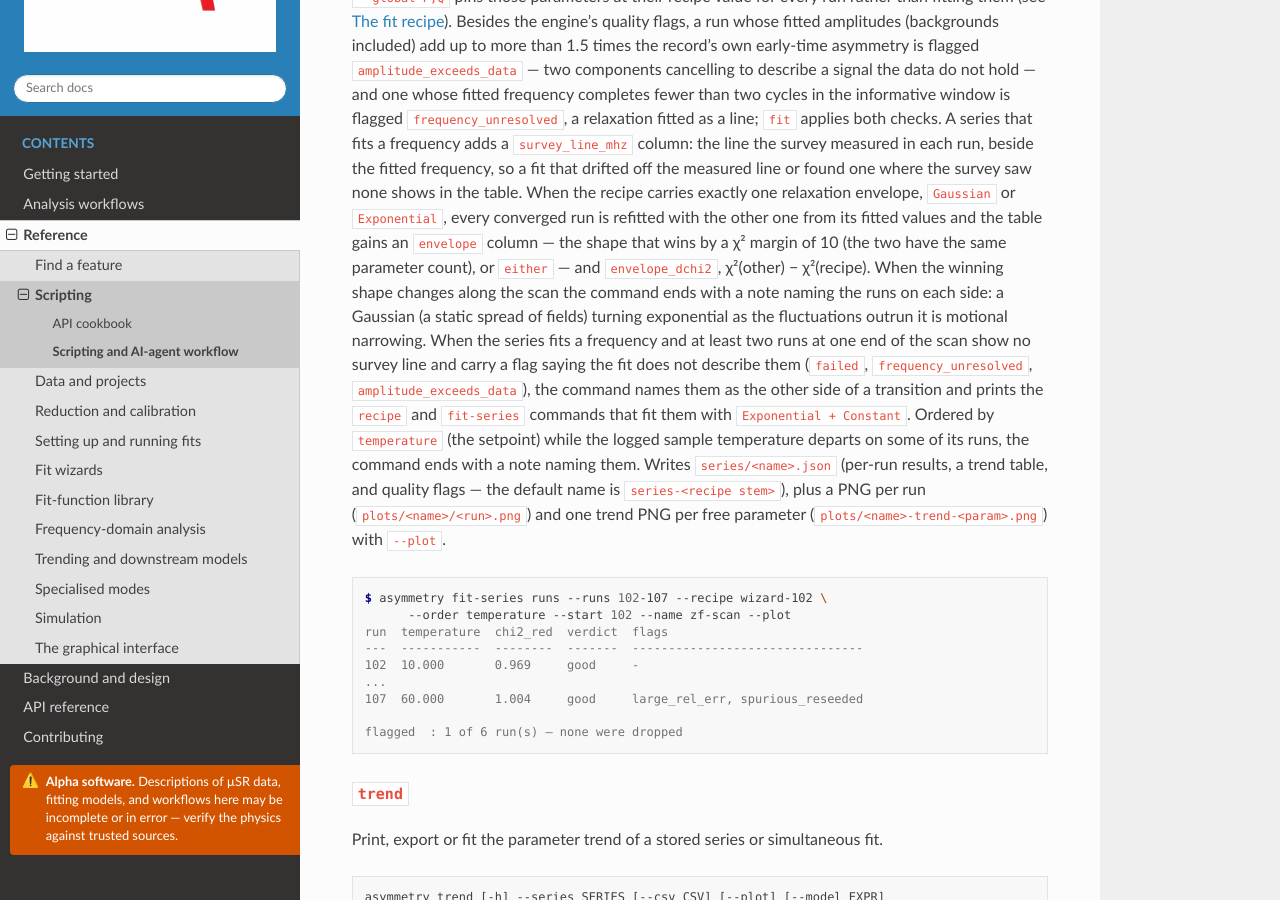
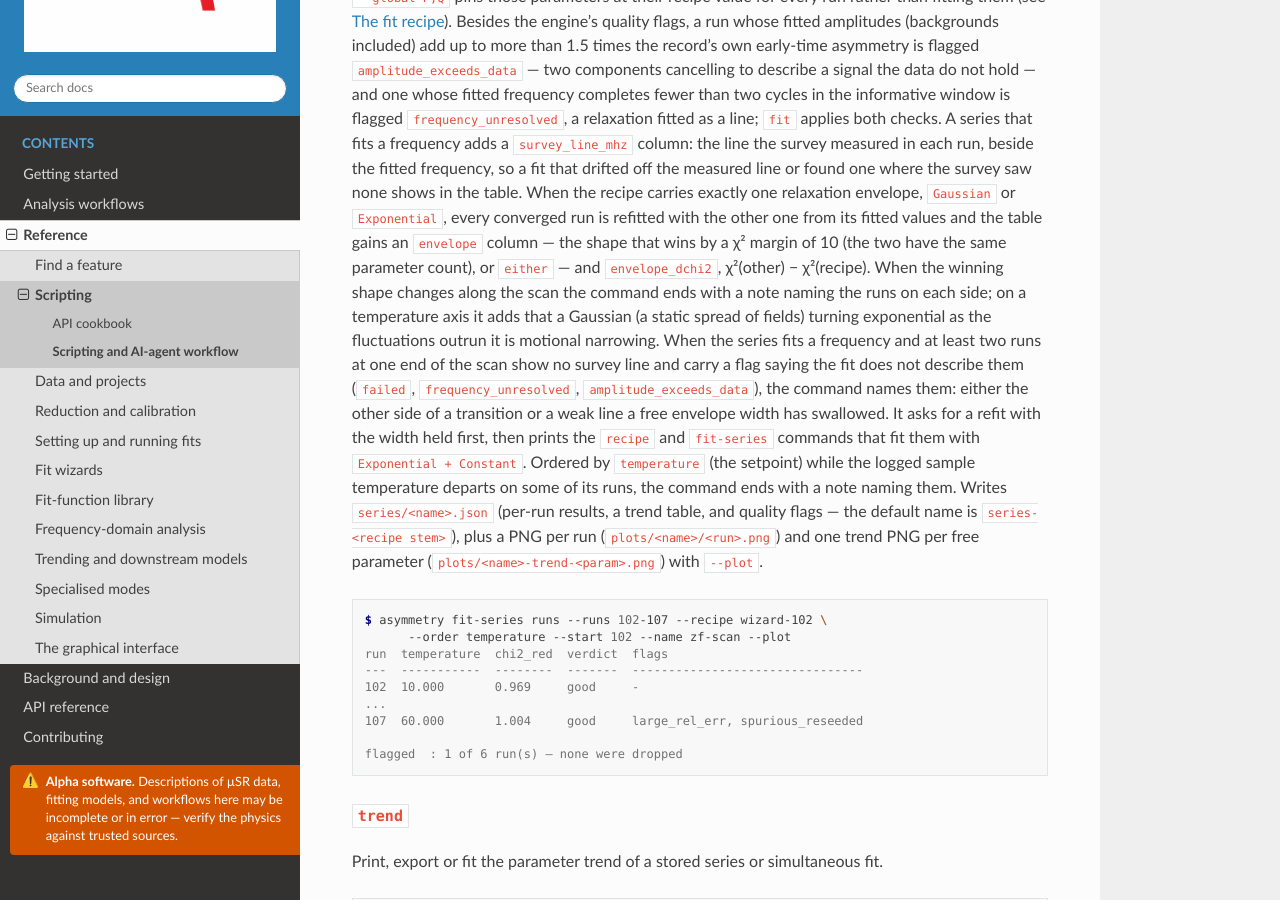
Before and after one commit to BenHuddart/asymmetry, a Sphinx documentation site: the page built from docs/reference/agent_workflow.rst, in a window 1280 px wide and 900 px high, scrolled down 10566 px. Built offline with Sphinx 7.4.7 and the Read the Docs theme 3.1.0, drawn with Linux system fonts in a browser that asks for light colours; some of the changed text lies outside the part shown.

Commit message:
fix(agent-cli): axis-aware envelope and law notes; lineless note asks for a held width first
The envelope-change note names motional narrowing only on a temperature axis;
the lineless-end note offers a held-width refit before the relaxation fit (a
free width had swallowed Sn's weak line); trend notes a law fitted against an
axis it is not written in and offers no --fix step for it. Changelog entry for
the post-pass-16 CLI changes; the plan doc records where evaluation stands.

Co-Authored-By: Claude Opus 5.5 <noreply@anthropic.com>

```diff
--- a/docs/reference/agent_workflow.rst
+++ b/docs/reference/agent_workflow.rst
@@ -615,14 +615,15 @@ table. When the recipe carries exactly one relaxation envelope, ``Gaussian`` or
 fitted values and the table gains an ``envelope`` column — the shape that wins
 by a χ² margin of 10 (the two have the same parameter count), or ``either`` —
 and ``envelope_dchi2``, χ²(other) − χ²(recipe). When the winning shape changes
-along the scan the command ends with a note naming the runs on each side: a
-Gaussian (a static spread of fields) turning exponential as the fluctuations
-outrun it is motional narrowing. When the series fits a frequency and at least
+along the scan the command ends with a note naming the runs on each side; on a
+temperature axis it adds that a Gaussian (a static spread of fields) turning
+exponential as the fluctuations outrun it is motional narrowing. When the series fits a frequency and at least
 two runs at one end of the scan show no survey line and carry a flag saying
 the fit does not describe them (``failed``, ``frequency_unresolved``,
-``amplitude_exceeds_data``), the command names them as the other side of a
-transition and prints the ``recipe`` and ``fit-series`` commands that fit them
-with ``Exponential + Constant``. Ordered by ``temperature`` (the setpoint) while the logged sample
+``amplitude_exceeds_data``), the command names them: either the other side of
+a transition or a weak line a free envelope width has swallowed. It asks for a
+refit with the width held first, then prints the ``recipe`` and
+``fit-series`` commands that fit them with ``Exponential + Constant``. Ordered by ``temperature`` (the setpoint) while the logged sample
 temperature departs on some of its runs, the command ends with a note naming
 them. Writes
 ``series/<name>.json`` (per-run results, a trend table, and quality flags —
@@ -696,7 +697,11 @@ and judges the law on the √χ²\ :sub:`r`-scaled errors of its physical
 parameters (a prefactor or offset — ``a``, ``b``, ``c`` — that the data leave
 open does not by itself sink a determined T\ :sub:`c`); it notes when the fitted
 points turn through an extremum, across which a monotonic law averages two
-regimes. A law not established ends with the next step: for ``OrderParameter``
+regimes. A law fitted against an axis it is not written in — ``Redfield``
+against anything but field, ``OrderParameter``, ``Arrhenius`` or
+``CriticalDivergence`` against anything but temperature — carries a note that
+its parameters have no physical meaning there. A law not established ends with
+the next step: for ``OrderParameter``
 with ``alpha`` free, refit with ``--fix alpha=1`` (points near T\ :sub:`c` fix
 only a power of T\ :sub:`c` − T, so α trades off against ``y0``); for
 ``Redfield`` with ``m`` free, ``--fix m=2`` (a free ``m`` that is not positive
```
Also changed, not shown: CHANGELOG.md (+12 -0 lines), docs/plans/agent-cli-skill.md (+41 -0 lines), 5 other files.
